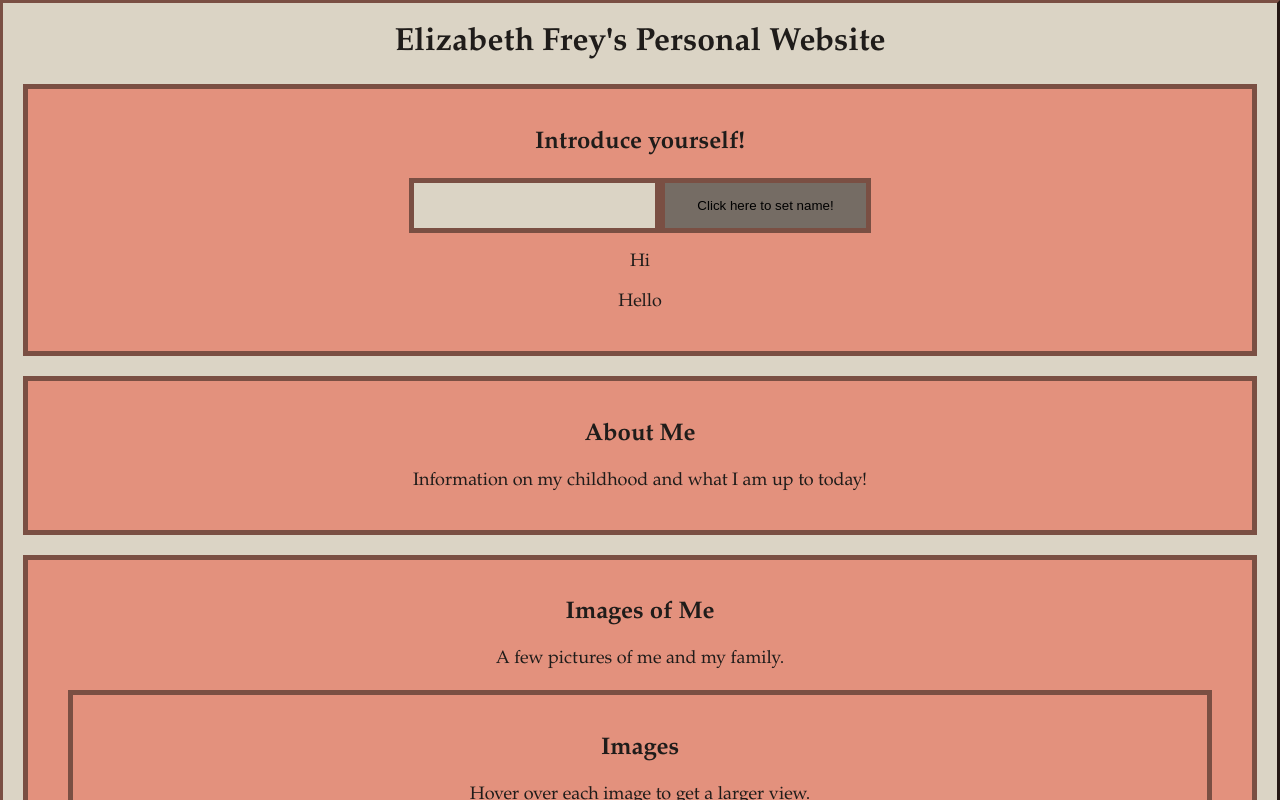
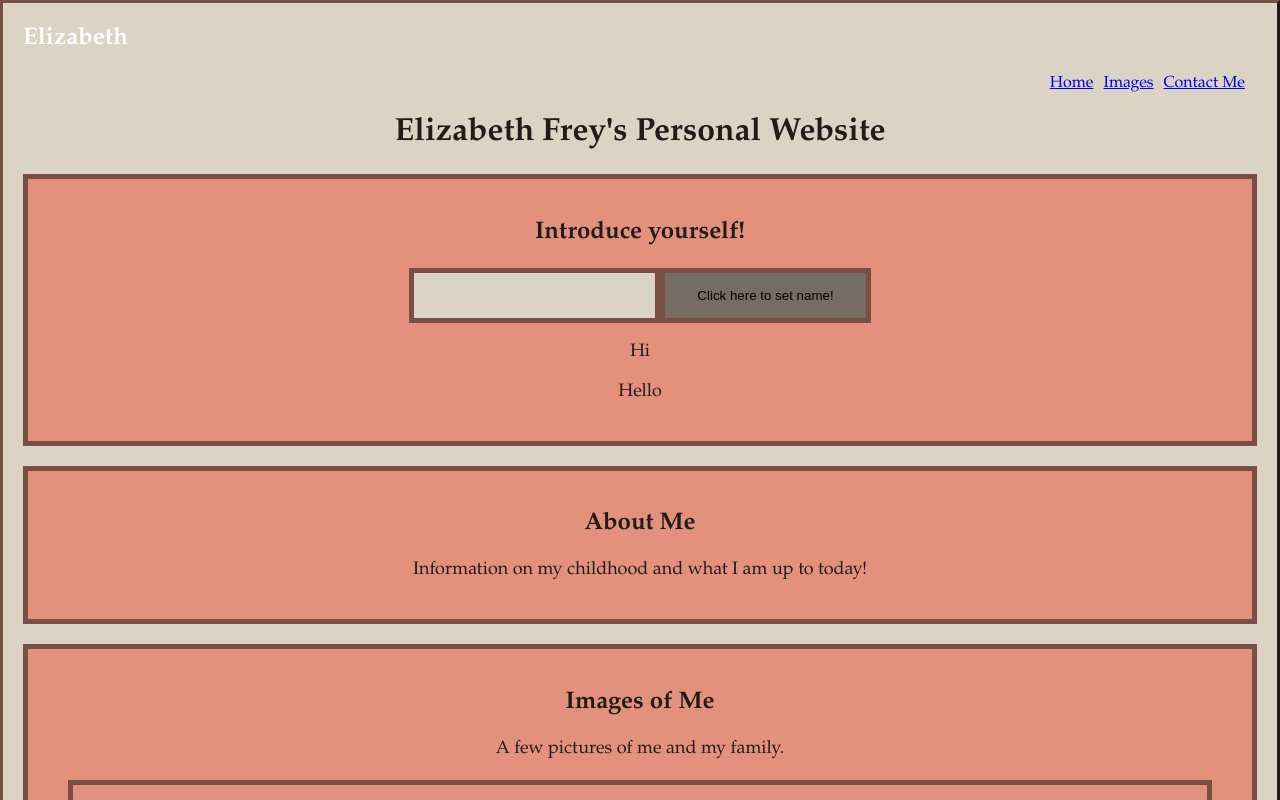
Before and after one commit to DALI-mini-webdev/personal-react-website-lizfrey, a React (Create React App) app in the folder react-site/: page / in a window 1280 px wide. Shown: the top 800 px of the page. Built offline with nearby package versions, Linux system fonts and the light colour scheme.

Commit message:
I tried and got the nav bar to work but I got stuck with components. wanted to submit something :(

```diff
--- a/react-site/src/App.css
+++ b/react-site/src/App.css
@@ -14,7 +14,7 @@
 }
 
 .App-header {
-  background-color: #282c34;
+  background-color: #909cb6;
   min-height: 100vh;
   display: flex;
   flex-direction: column;
--- a/react-site/src/App.js
+++ b/react-site/src/App.js
@@ -1,18 +1,13 @@
 import './App.css';
-import ReactDOM from 'react-dom';
 import cambodia from './assets/cambodia-elephant.jpg';
 import me from './assets/ElizabethFrey.jpeg';
 import grad from './assets/IMG_7078.jpeg';
+import Navbar from './components/Navbar/Navbar';
+import Name from './components/Name'
 
 function App(){
-  var name;
   const buttonFunction = () =>{
     console.log("The button has been clicked.");
-    ReactDOM.render(name, document.getElementById('name').innerHTML);
-  }
-  const onChangeFunction = (event) =>{
-    console.log(event.target.value);
-    name = event.target.value;
   }
   const greetingsList = ["Hi", "Hello"];
   const greetingsMap = greetingsList.map((greeting) => {
@@ -22,11 +17,12 @@ function App(){
   });
   return (
     <div className="App">
+      <Navbar />
         <h1>Elizabeth Frey's Personal Website</h1>
-
         <div className="sections">
           <h2 id="name">Introduce yourself!</h2>
-          <input type="text" onChange={onChangeFunction}/>
+          <Name />
+          <input type="text" onChange={Name.onChangeFunction}/>
           <button onclick={buttonFunction}>Click here to set name!</button>
           <div>{greetingsMap}</div>
         </div>
--- /dev/null
+++ b/react-site/src/components/Button.css
@@ -0,0 +1,46 @@
+:root{
+    --primary: BLUE;
+}
+
+.btn{
+    padding: 8px, 20px;
+    border-radius: 4px;
+    outline: none;
+    border: none;
+    cursor: pointer;
+}
+
+.btn:hover{
+    padding: 8px, 20px;
+    transition: all 0.3s ease-out;
+    background: #fff;
+    color: purple;
+    transition: 250ms;
+}
+
+.btn--primary{
+    background-color: var(--primary);
+}
+
+.btn--outline{
+    background-color:transparent;
+    color: #fff;
+    padding: 8px 20px;
+    border-radius: 4px;
+    border: 1px solid var(--primary);
+    transition: all 0.3s ease-out;
+}
+
+.btn--medium{
+    padding: 8px 20px;
+    border-radius: 4px;
+    font-size: 18px;
+    color: #fff;
+}
+
+.btn--large{
+    padding: 12px 26px;
+    border-radius: 4px;
+    font-size: 18px;
+    color: #fff;
+}
--- /dev/null
+++ b/react-site/src/components/Button.js
@@ -0,0 +1,31 @@
+import React from 'react';
+import './Button.css';
+
+const STYLES = [
+    'btn--primary',
+    'btn--outline'
+]
+
+const SIZES = [
+    'btn--medium',
+    'btn--large'
+]
+
+export const Button = ({
+    children,
+    type,
+    onClick,
+    buttonStyle,
+    buttonSize
+}) =>{
+    const checkButtonStyle = STYLES.includes(buttonStyle) ? buttonStyle : STYLES[0]
+
+    const checkButtonSize = SIZES.includes(buttonSize) ? buttonSize : SIZES[0]
+
+    return (
+        <button className = {`btn ${checkButtonStyle} ${checkButtonSize}`} onClick={onClick}
+        type={type}>
+            {children}
+        </button>
+    )
+}
--- /dev/null
+++ b/react-site/src/components/Name.js
@@ -0,0 +1,21 @@
+import '../App.css';
+import React, {Component} from 'react';
+
+class Name extends Component{
+    constructor(props){
+        super(props);
+        this.state = {name:""}
+    }
+
+    onChangeFunction = (event) => {
+        this.setState({name:event.target.value})
+    }
+
+    render(){
+        return(
+            <p>{this.name}</p>
+        )
+    }
+}
+
+export default Name
--- /dev/null
+++ b/react-site/src/components/Navbar/MenuItems.js
@@ -0,0 +1,19 @@
+import './Navbar.css'
+
+export const MenuItems = [
+    {
+        title: 'Home',
+        url: '#',
+        cname: 'nav-links'
+    },
+    {
+        title: 'Images',
+        url: '#',
+        cname: 'nav-links'
+    },
+    {
+        title: 'Contact Me',
+        url: '#',
+        cname: 'nav-links'
+    },
+]
--- /dev/null
+++ b/react-site/src/components/Navbar/Navbar.css
@@ -0,0 +1,51 @@
+.NavbarItems{
+    background: linear-gradient(90deg, #756C64 0%, #756C64 100%);
+    height: 80px;
+    display: flex;
+    justify-content: center;
+    align-items: center;
+    font-size: 1.2rem;
+    color:#36312E;
+}
+.navbar-logo{
+    color:#fff;
+    justify-self: start;
+    margin-left: 20px;
+    cursor: pointer;
+}
+
+.fa-react{
+    margin-left: 0.5rem;
+    font-size: 1.6rem;
+}
+
+.nav-menu{
+    display: grid;
+    grid-template-columns: repeat(3,auto);
+    grid-gap: 10px;
+    list-style: none;
+    text-align: center;
+    width:70wv;
+    justify-content: end;
+    margin-right: 2rem;
+}
+
+.nav-links{
+    color:white;
+    text-decoration: none;
+    padding: 0.5rem 1rem;
+}
+
+.nav-links:hover{
+    background-color: antiquewhite;
+    border-radius: 4px;
+    transition: all 0.2s ease-out;
+}
+
+.fa-bars{
+    color:#fff;
+}
+
+.menu-icon{
+    display:none;
+}
--- /dev/null
+++ b/react-site/src/components/Navbar/Navbar.js
@@ -0,0 +1,36 @@
+import React, {Component} from 'react';
+import {MenuItems} from "./MenuItems";
+import {Button} from "../Button";
+import './Navbar.css'
+
+class Navbar extends Component{
+    state = {clicked: false}
+
+    handleClick = () =>{
+        this.setState({clicked: !this.state.clicked})
+    }
+
+    render(){
+        return(
+            <nav className="NabarItems">
+                <h1 className="navbar-logo">Elizabeth<i className="fab fa-react"></i></h1>
+                <div className="menu-icon" onClick={this.handleClick}>
+                    <i className={this.state.clicked ? 'fas fa-times': 'fas fa-bars'}></i>
+                </div>
+                <ul className={this.state.clicked ? 'nav-menu active':'nav-menu'}>
+                    {MenuItems.map((item,index)=>{
+                        return(
+                            <li key={index}>
+                                <a className={item.cName} href={item.url}>
+                                {item.title}
+                                </a>
+                            </li>
+                        )
+                    })}
+                </ul>
+            </nav>
+        );
+    }
+}
+
+export default Navbar
--- a/react-site/src/index.js
+++ b/react-site/src/index.js
@@ -2,16 +2,6 @@ import React from 'react';
 import ReactDOM from 'react-dom';
 import './index.css';
 import App from './App';
-import reportWebVitals from './reportWebVitals';
 
-ReactDOM.render(
-  <React.StrictMode>
-    <App />
-  </React.StrictMode>,
-  document.getElementById('root')
+ReactDOM.render(<App />, document.getElementById('root')
 );
-
-// If you want to start measuring performance in your app, pass a function
-// to log results (for example: reportWebVitals(console.log))
-// or send to an analytics endpoint. Learn more: https://bit.ly/CRA-vitals
-reportWebVitals();
```
Also changed, not shown: 1 other file (tests, documents, lock files or other folders).
